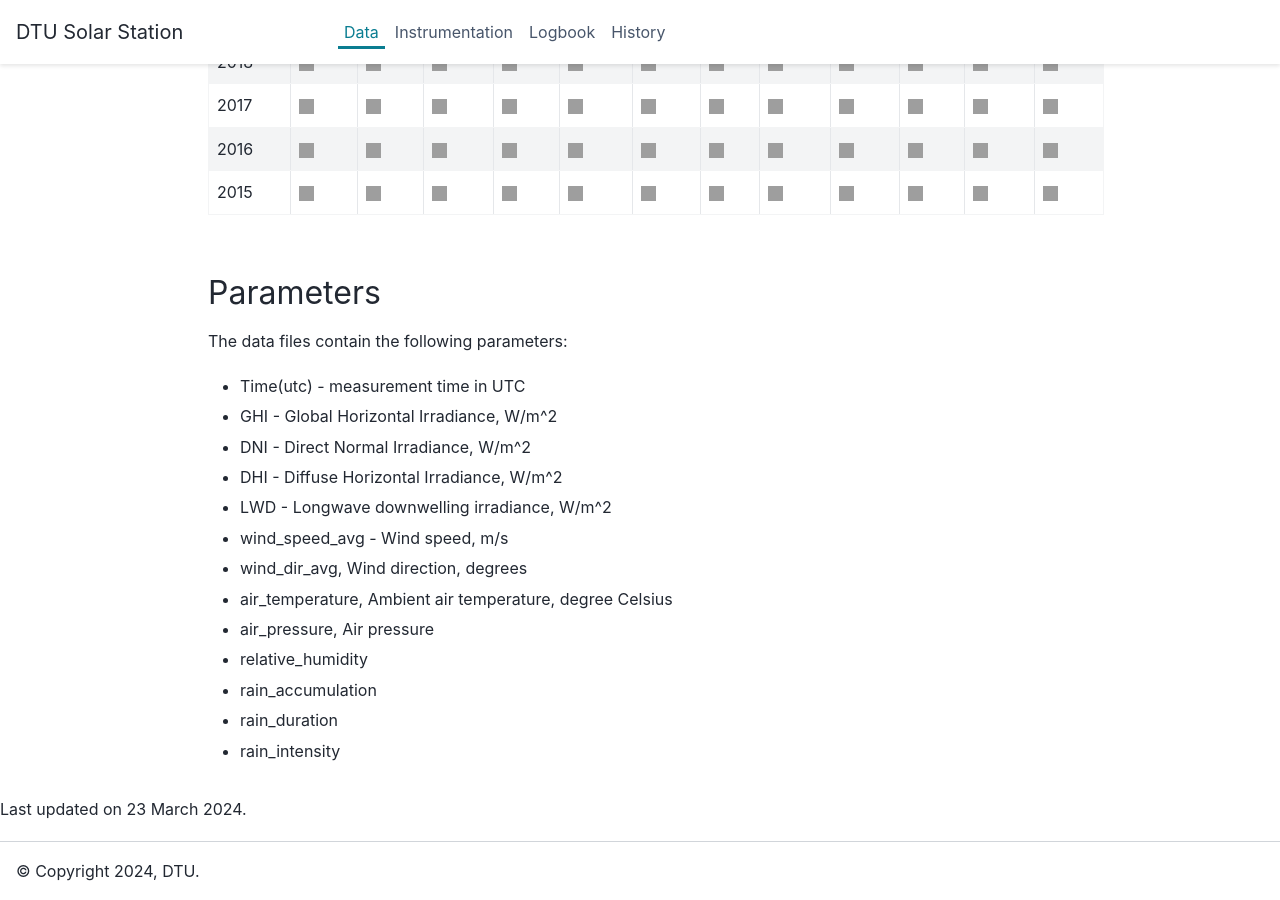
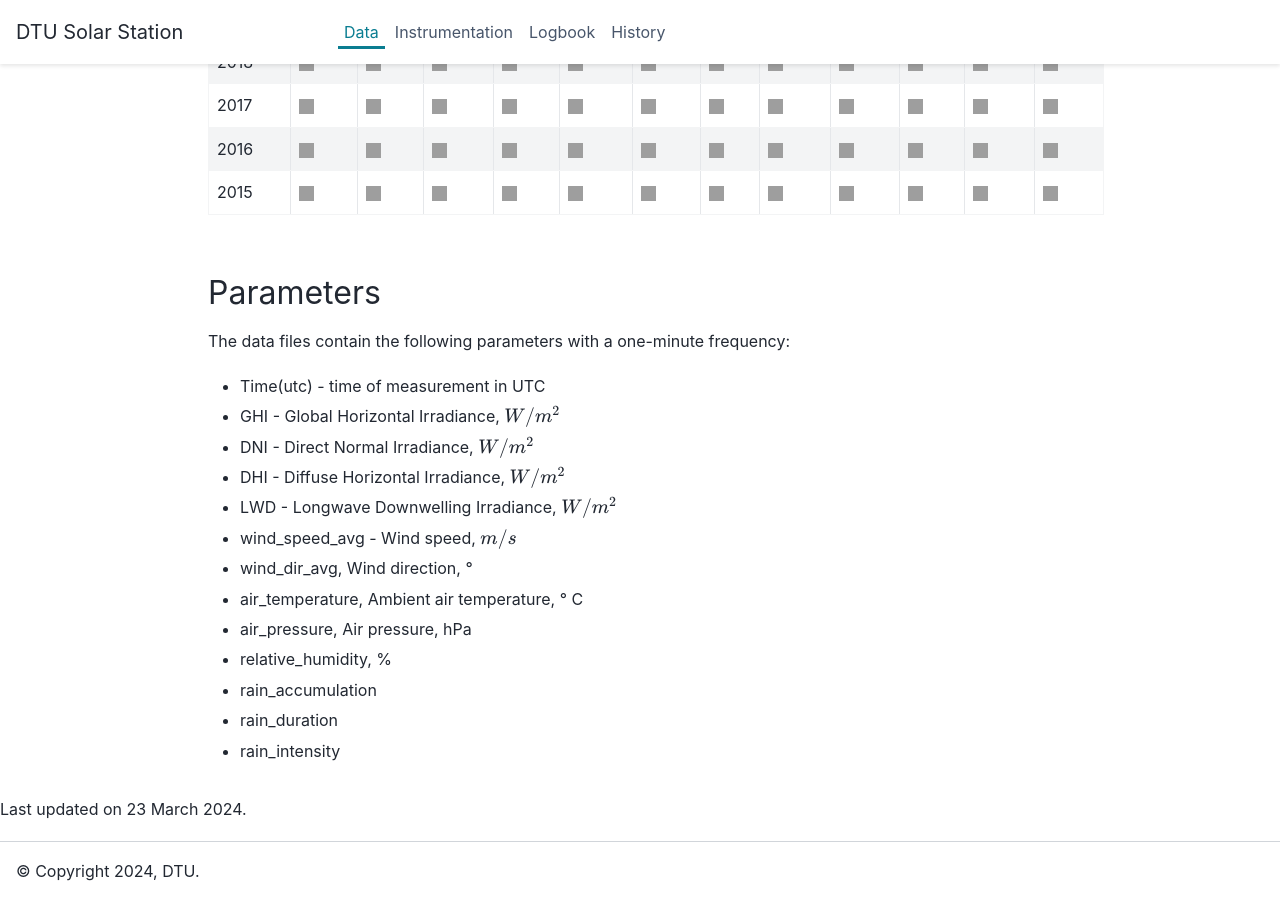
Before and after one commit to AssessingSolar/dtu_solar_station, a Sphinx documentation site: the page built from docs/data.md, in a window 1280 px wide and 900 px high, scrolled down 519 px, cut to the strip 0-900 px from the top of the window. Built offline with Sphinx 7.4.7 and the PyData theme 0.15.4, drawn with Linux system fonts in a browser that asks for light colours; grey boxes are pictures that could not be loaded.

Commit message:
Add parameter section

`````diff
--- a/docs/conf.py
+++ b/docs/conf.py
@@ -26,6 +26,7 @@ copyright = "2024, DTU"
 # ones.
 extensions = [
     'myst_parser',
+    'sphinx.ext.mathjax',
 ]
 
 # The master toctree document.
--- a/docs/data.md
+++ b/docs/data.md
@@ -6,18 +6,18 @@ Data is freely available in monthly files and can be downloaded from the table b
 ````
 
 ## Parameters
-The data files contain the following parameters:
+The data files contain the following parameters with a one-minute frequency:
 
-- Time(utc) - measurement time in UTC
-- GHI - Global Horizontal Irradiance, W/m^2
-- DNI - Direct Normal Irradiance, W/m^2
-- DHI - Diffuse Horizontal Irradiance, W/m^2
-- LWD - Longwave downwelling irradiance, W/m^2
-- wind_speed_avg - Wind speed, m/s
-- wind_dir_avg, Wind direction, degrees
-- air_temperature, Ambient air temperature, degree Celsius
-- air_pressure, Air pressure
-- relative_humidity
+- Time(utc) - time of measurement in UTC
+- GHI - Global Horizontal Irradiance, {math}`W/m^2`
+- DNI - Direct Normal Irradiance, {math}`W/m^2`
+- DHI - Diffuse Horizontal Irradiance, {math}`W/m^2`
+- LWD - Longwave Downwelling Irradiance, {math}`W/m^2`
+- wind_speed_avg - Wind speed, {math}`m/s`
+- wind_dir_avg, Wind direction, °
+- air_temperature, Ambient air temperature, ° C
+- air_pressure, Air pressure, hPa
+- relative_humidity, %
 - rain_accumulation
 - rain_duration
 - rain_intensity
`````
